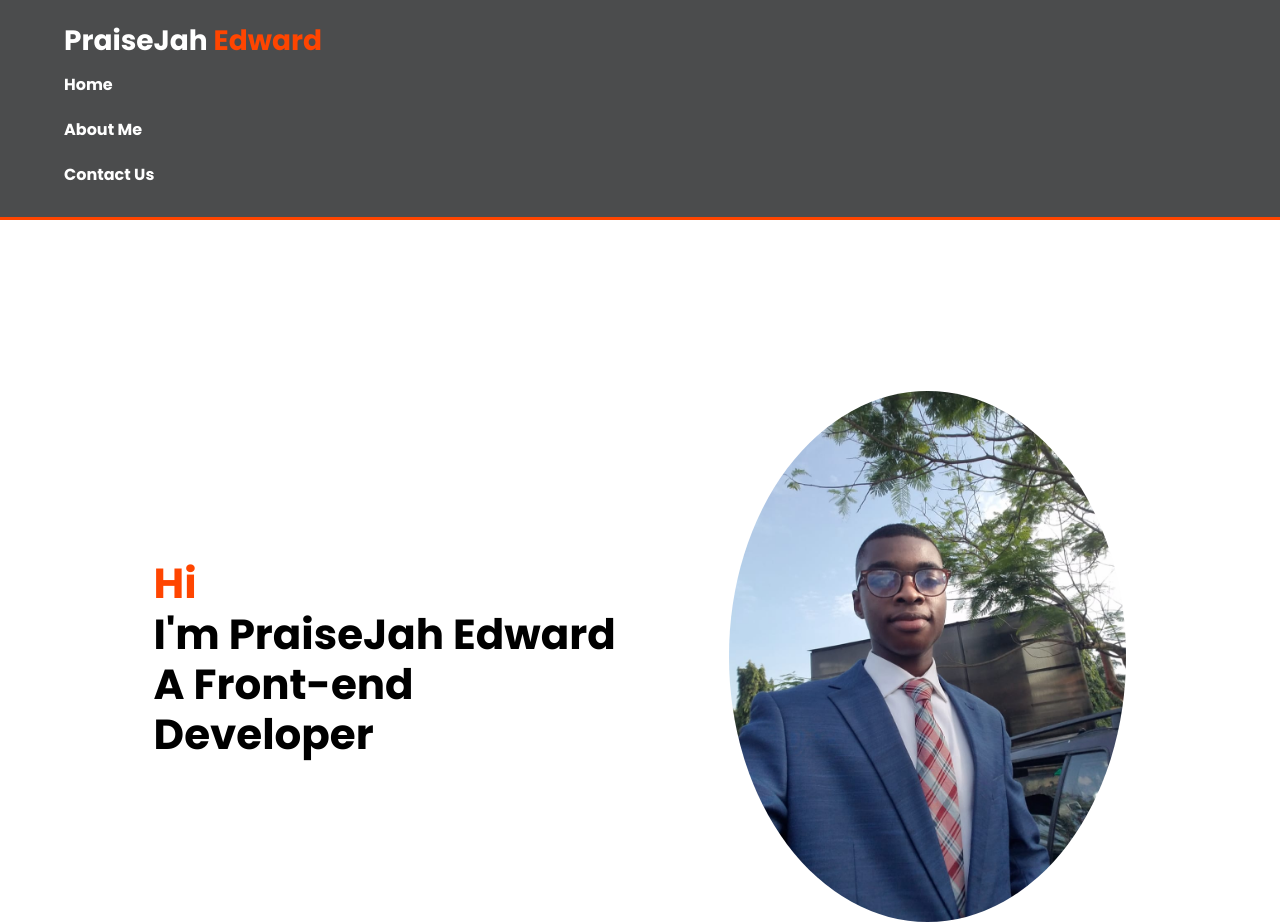
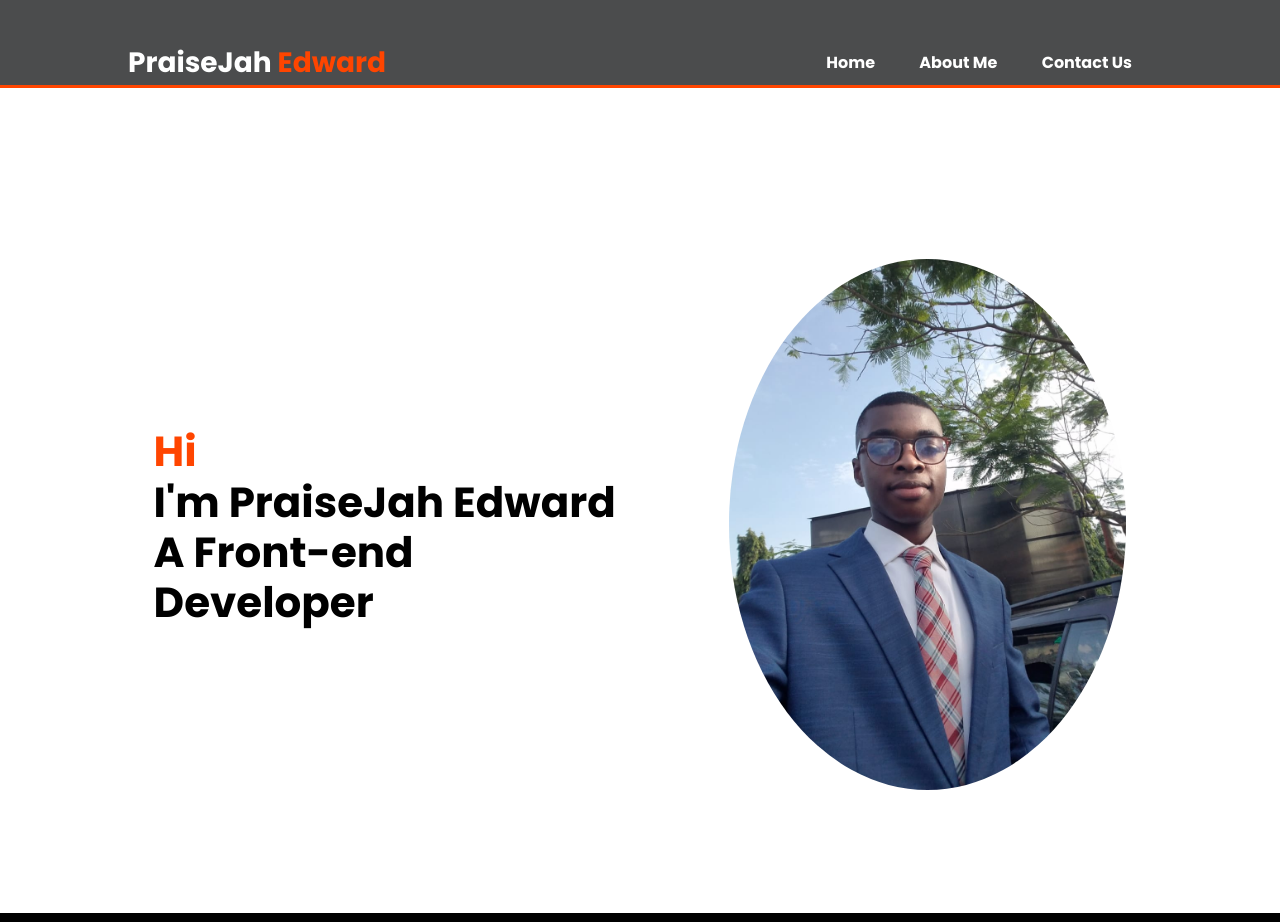
Before and after one commit to PraiseJah-Graybot/PraiseJah-Graybot.github.io, a plain HTML site: page index.html in a window 1280 px wide. Shown: the top 922 px of the page. Drawn offline with Linux system fonts and the light colour scheme.

Commit message:
Update style.css

```diff
--- a/style.css
+++ b/style.css
@@ -11,16 +11,11 @@
 nav
 {
     display: flex;
-    flex-direction: column;
-    align-items: flex-start;
-    justify-content: space-between;
-    padding: 20px 5%;
-/*
     align-items: center;
     justify-content: space-between;
     padding-top: 40px;
     padding-left: 10%;
-    padding-right: 10%; */
+    padding-right: 10%;
 }
 
 .hero
@@ -61,8 +56,8 @@ nav span:hover
 nav ul li
 {
     list-style-type: none;
-    display: block;
-    padding: 10px 0;
+    display: inline-block;
+    padding: 10px 20px;
 }
 
 nav ul li a
```
